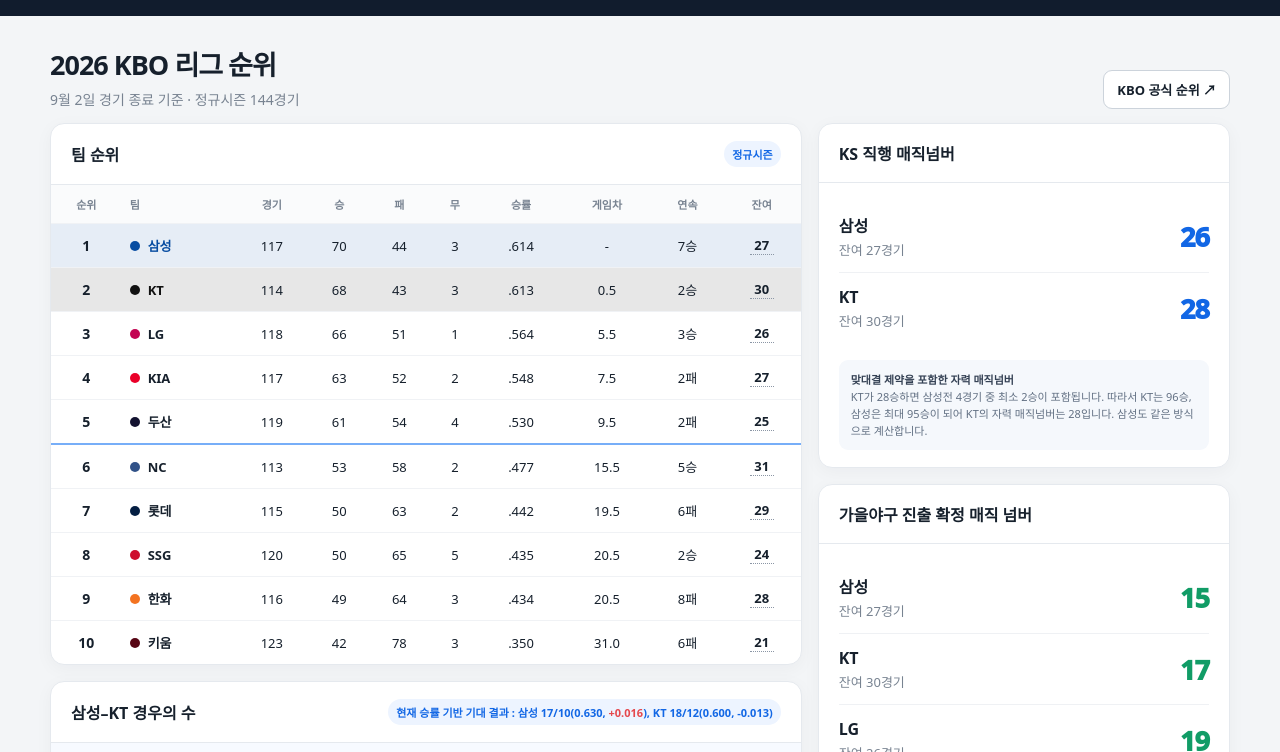
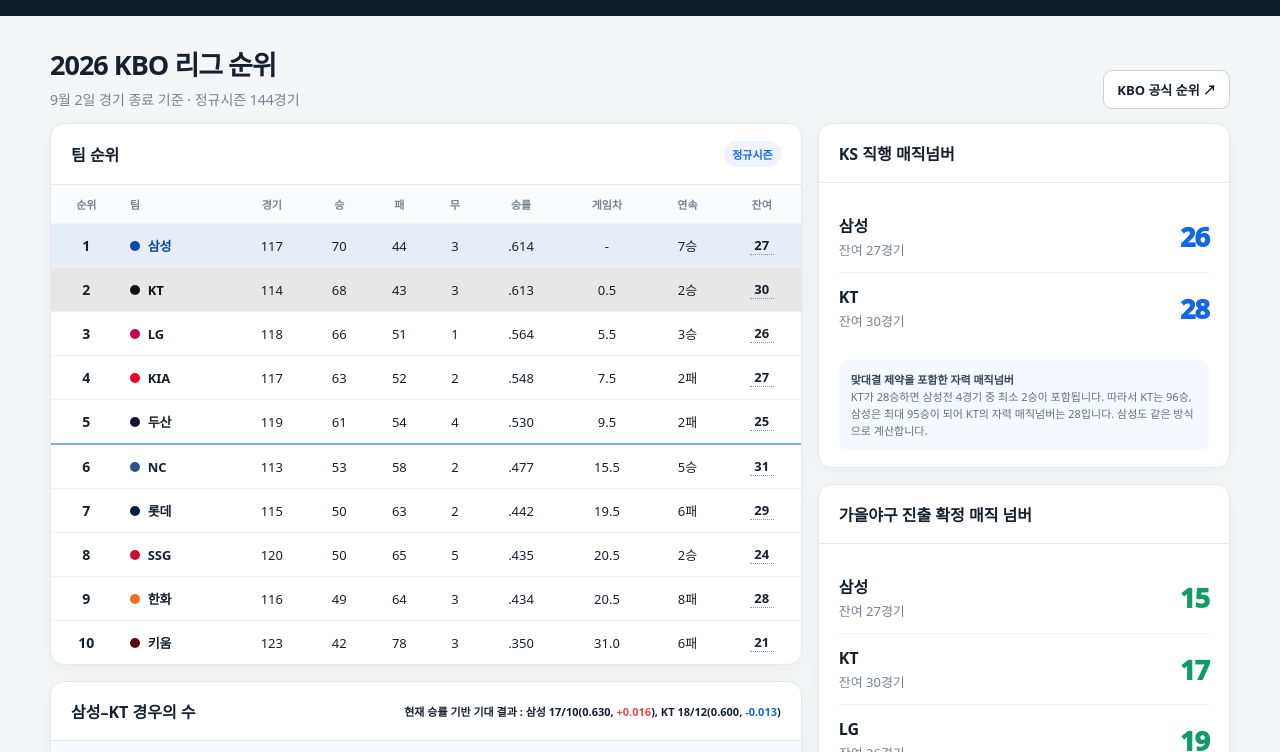
Before and after one commit to jeapi-shm/2026KBOMagicNumber, a plain HTML site: page index.html in a window 1280 px wide. Shown: the part 48-800 px from the top of the page. Drawn offline with Linux system fonts and the light colour scheme.

Commit message:
Simplify expected result styling

```diff
--- a/index.html
+++ b/index.html
@@ -12,7 +12,7 @@
     .updated{font-size:12px;color:#9eacbf}.toolbar{display:flex;justify-content:space-between;align-items:end;margin:28px 0 14px;gap:12px}
     h1{font-size:27px;margin:0 0 6px;letter-spacing:-1px}.sub{color:var(--muted);font-size:14px}.btn{border:1px solid #ccd3db;background:#fff;color:var(--ink);text-decoration:none;border-radius:9px;padding:9px 13px;font-size:13px;font-weight:700;cursor:pointer}
     .grid{display:grid;grid-template-columns:minmax(620px,1.55fr) minmax(330px,.85fr);gap:16px}.grid>*{min-width:0}.left{display:grid;gap:16px;align-content:start;min-width:0}.card{min-width:0;background:var(--card);border:1px solid var(--line);border-radius:14px;box-shadow:0 4px 18px #12233a0a;overflow:hidden}
-    .card-title{display:flex;justify-content:space-between;align-items:center;padding:17px 20px;border-bottom:1px solid var(--line);font-weight:850}.badge{font-size:11px;background:#edf4ff;color:var(--blue);padding:5px 8px;border-radius:99px}
+    .card-title{display:flex;justify-content:space-between;align-items:center;padding:17px 20px;border-bottom:1px solid var(--line);font-weight:850}.badge{font-size:11px;background:#edf4ff;color:var(--blue);padding:5px 8px;border-radius:99px}#scenarioAxis{background:transparent;color:var(--ink);padding:0;border-radius:0}
     table{border-collapse:collapse;width:100%}th{font-size:11px;color:var(--muted);font-weight:700;padding:11px 8px;background:#fafbfc}td{padding:12px 8px;text-align:center;border-top:1px solid #f0f2f5;font-size:13px}tr:hover td{background:#fafcff}
     td.team{text-align:left;font-weight:800;white-space:nowrap}.rank{font-size:14px;font-weight:900}.cut td{border-bottom:2px solid #77aef8}.dot{display:inline-block;width:10px;height:10px;border-radius:50%;margin-right:8px;vertical-align:0}#standings tr{cursor:pointer}#standings tr.axis-horizontal td,#standings tr.axis-vertical td{background:color-mix(in srgb,var(--team-color) 10%,white)}#standings tr.axis-horizontal .team,#standings tr.axis-vertical .team{color:var(--team-color)}
     .remaining{display:inline-block;min-width:24px;border-bottom:1px dotted #8b96a5;cursor:help;font-weight:800}
```
